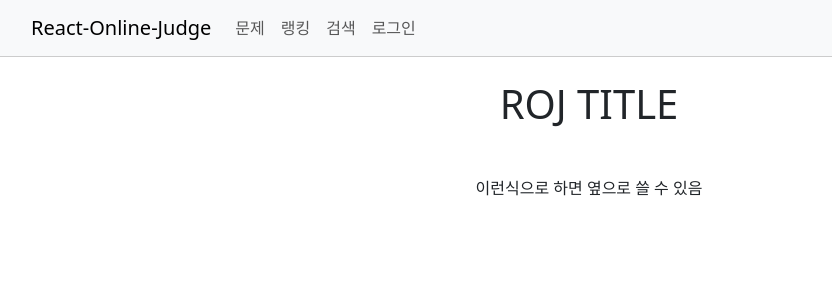
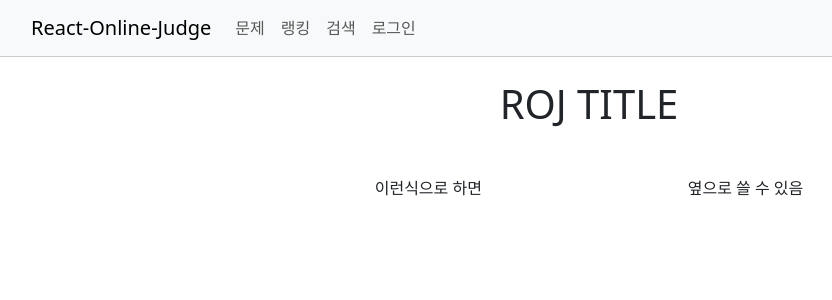
Before and after one commit to ccmuk58/2023_2_Script, a React (Create React App) app in the folder react-online-judge/: page / in a window 1280 px wide. Shown: the top 300 px of the page, without its empty margins (51-883 px from the left). Built offline with nearby package versions, Linux system fonts and the light colour scheme.

Commit message:
Update
고생해라

```diff
--- a/react-online-judge/src/App.css
+++ b/react-online-judge/src/App.css
@@ -48,7 +48,6 @@
 .navigationBar {
 	position: fixed;
 	width: 100%;
-	background-color: #e9ecef;
 	border-bottom: 1px solid #ccc;
 }
 
--- a/react-online-judge/src/components/NavBar.js
+++ b/react-online-judge/src/components/NavBar.js
@@ -10,7 +10,7 @@ const NavBar = () => {
 
 	return (
 		<div className='navigationBar'>
-			<Navbar bg="light" expand="lg">
+			<Navbar expand="lg" style={{backgroundColor:"#f8f9faee"}}>
 				<Container>
 					<NavLink to='/' className="navbar-brand">React-Online-Judge</NavLink>
 					<Navbar.Toggle aria-controls="basic-navbar-nav" />
--- a/react-online-judge/src/components/Title.js
+++ b/react-online-judge/src/components/Title.js
@@ -4,9 +4,10 @@ const Title = () => {
 		<>
 			<div className="content-item">
 				<h1 className="header">ROJ TITLE</h1>
-				<div>
-					<p style={{display:"inline-block"}}>이런식으로 하면&nbsp;</p>
-					<p style={{display:"inline-block"}}>옆으로 쓸 수 있음</p>
+				{/* justifyContent:"space-evenly" 혹은 "center" */}
+				<div style={{display:"flex", justifyContent:"space-evenly"}}>
+					<p>이런식으로 하면&nbsp;</p>
+					<p>옆으로 쓸 수 있음</p>
 				</div>
 			</div>
 		</>
```
